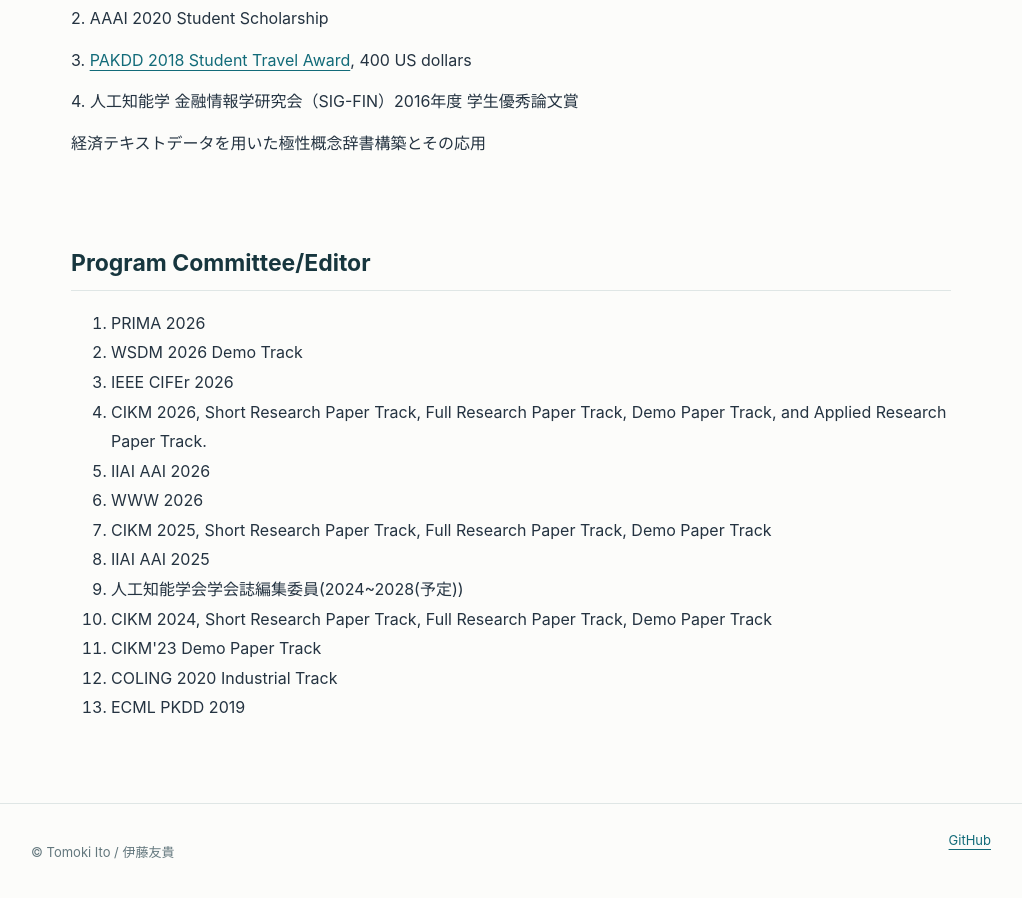
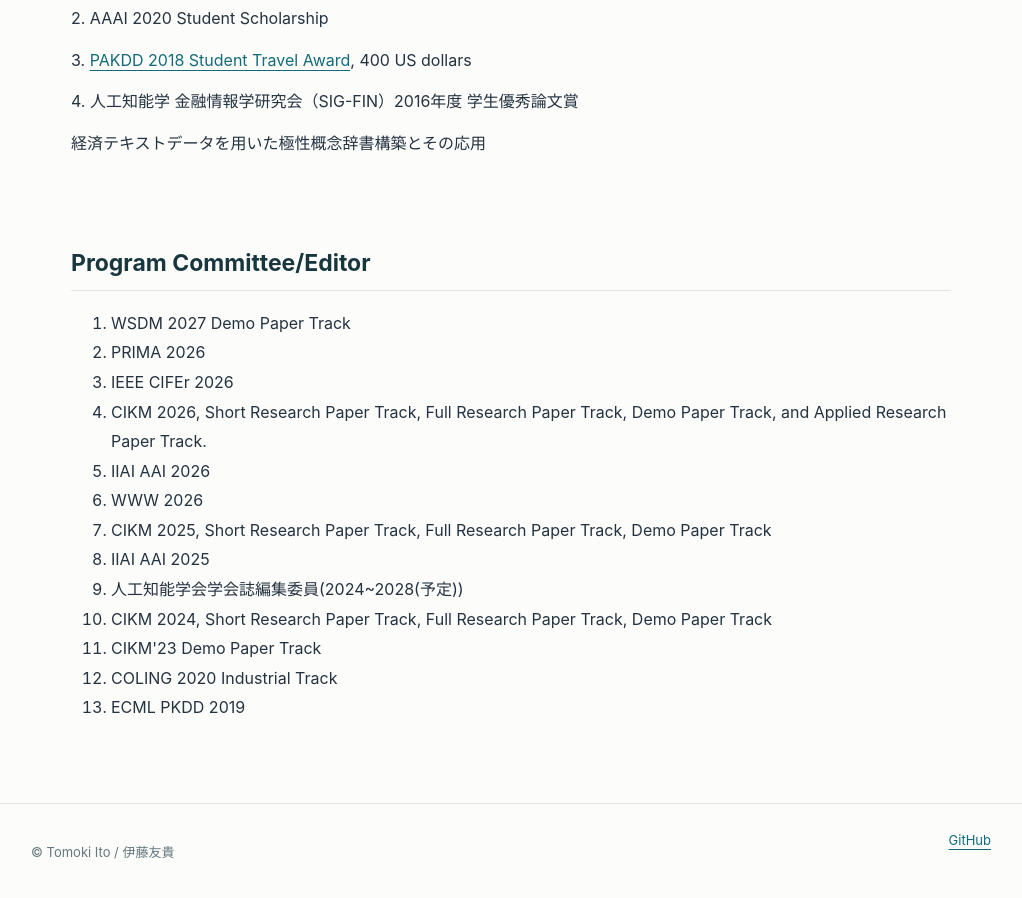
Before and after one commit to itomoki430/itomoki430.github.io, a Jekyll site: the page built from publications.html, in a window 1280 px wide and 900 px high, scrolled down 5890 px. Shown: the whole window, without its empty margins (129-1151 px from the left). Built offline with Jekyll 4.4.1, drawn with Linux system fonts in a browser that asks for light colours.

Commit message:
Update publications.html

```diff
--- a/publications.html
+++ b/publications.html
@@ -18,4 +18,4 @@ permalink: /pages/1687744/publications/
 <h2>Award</h2>
 <p>1. DEIM 2020 Online Presentation Award</p><p>2. AAAI 2020 Student Scholarship</p><p>3. <a href="http://prada-research.net/pakdd18/index.php/awards/" class="u-lnk-clr">PAKDD 2018 Student Travel Award</a>, 400 US dollars&nbsp;</p><p>4. 人工知能学 金融情報学研究会（SIG-FIN）2016年度 学生優秀論文賞 </p><p>        経済テキストデータを用いた極性概念辞書構築とその応用</p><p><br></p>
 <h2>Program Committee/Editor</h2>
-<ol><li>PRIMA 2026</li><li>WSDM 2026 Demo Track</li><li>IEEE CIFEr 2026</li><li>CIKM 2026, Short Research Paper Track, Full Research Paper Track, Demo Paper Track, and Applied&nbsp;Research Paper Track.</li><li>IIAI AAI 2026</li><li>WWW 2026</li><li>CIKM 2025, Short Research Paper Track, Full Research Paper Track, Demo Paper Track</li><li>IIAI AAI 2025</li><li>人工知能学会学会誌編集委員(2024~2028(予定))</li><li>CIKM 2024, Short Research Paper Track, Full Research Paper Track, Demo Paper Track</li><li>CIKM'23 Demo Paper Track</li><li>COLING 2020 Industrial Track</li><li>ECML PKDD 2019</li></ol>
+<ol><li>WSDM 2027 Demo Paper Track</li><li>PRIMA 2026</li><li>IEEE CIFEr 2026</li><li>CIKM 2026, Short Research Paper Track, Full Research Paper Track, Demo Paper Track, and Applied&nbsp;Research Paper Track.</li><li>IIAI AAI 2026</li><li>WWW 2026</li><li>CIKM 2025, Short Research Paper Track, Full Research Paper Track, Demo Paper Track</li><li>IIAI AAI 2025</li><li>人工知能学会学会誌編集委員(2024~2028(予定))</li><li>CIKM 2024, Short Research Paper Track, Full Research Paper Track, Demo Paper Track</li><li>CIKM'23 Demo Paper Track</li><li>COLING 2020 Industrial Track</li><li>ECML PKDD 2019</li></ol>
```
